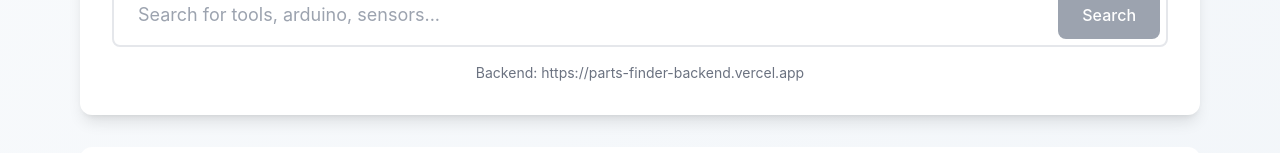
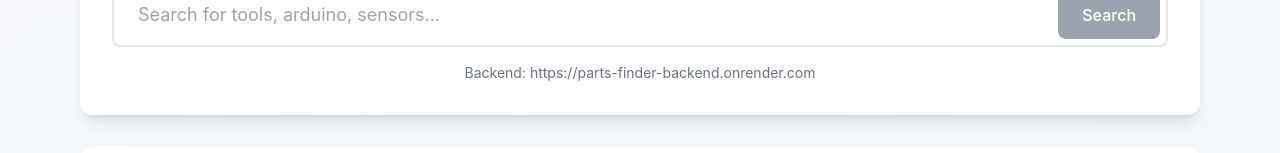
Before and after one commit to dainierds/fly-finder, a React (Create React App) app: page / in a window 1280 px wide. Shown: the part 198-351 px from the top of the page. Built offline with nearby package versions, Linux system fonts and the light colour scheme; the HTML template or start-up script is replaced by a standard one.

Commit message:
Update App.js

```diff
--- a/src/App.js
+++ b/src/App.js
@@ -9,7 +9,7 @@ function App() {
   const [activeTab, setActiveTab] = useState('');
 
   // Your GitHub Codespaces URL
-  const API_URL = 'https://parts-finder-backend.vercel.app';
+  const API_URL = 'https://parts-finder-backend.onrender.com';
 
   // Store configurations matching Flutter app
   const stores = [
```
